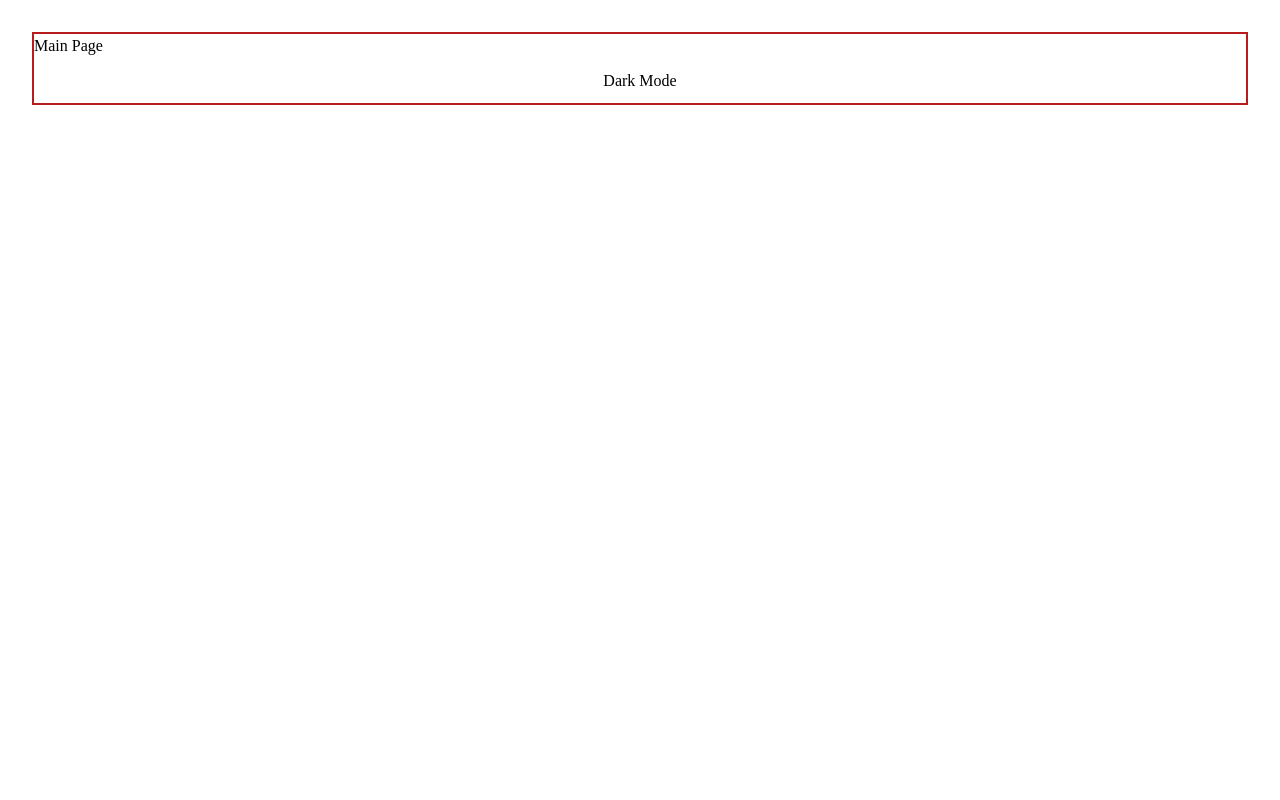
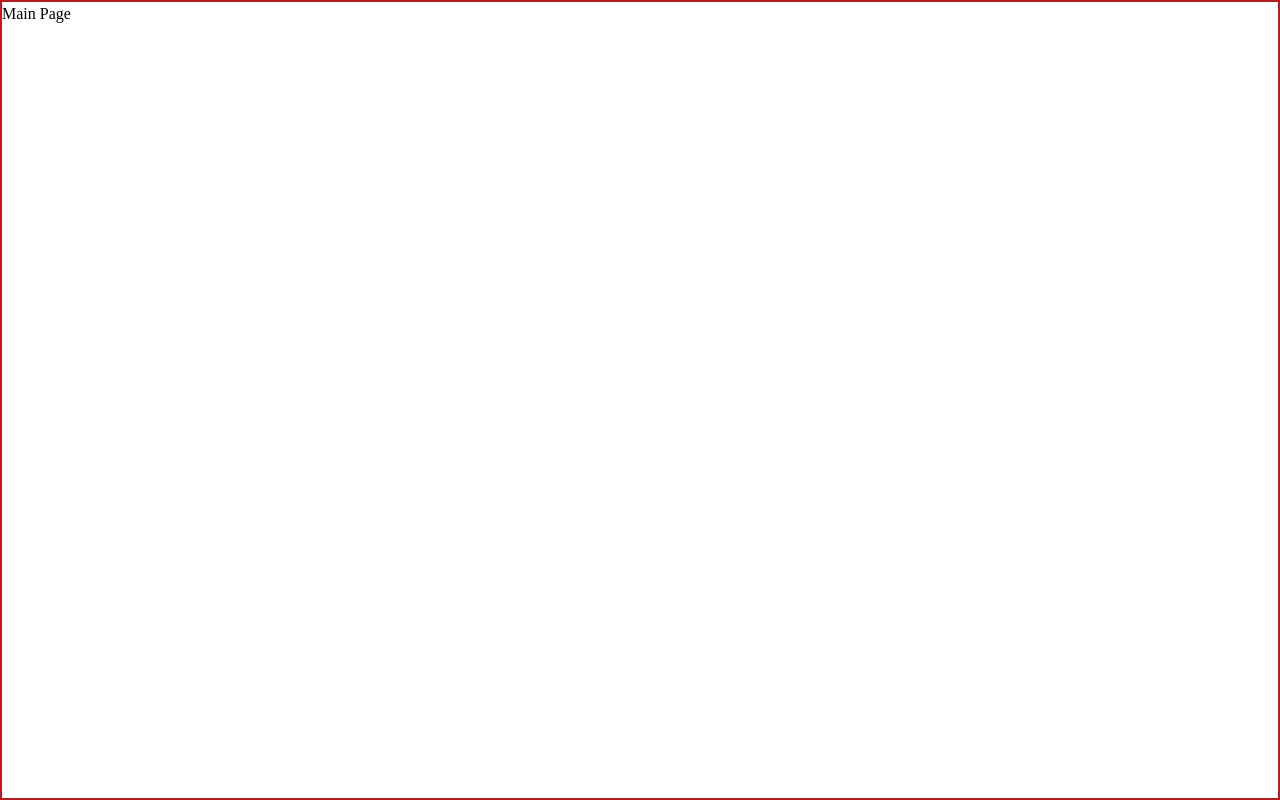
Before and after one commit to negeek7/where-in-the-world, a React (Vite) app: page / in a window 1280 px wide. Built offline with nearby package versions, Linux system fonts and the light colour scheme; a web font is replaced by a local one.

Commit message:
dark mode toggle

```diff
--- a/src/App.css
+++ b/src/App.css
@@ -1,5 +1,3 @@
-#root {
-  max-width: 1280px;
-  margin: 0 auto;
-  padding: 2rem;
+#root > div {
+  height: 100vh;
 }
--- a/src/App.tsx
+++ b/src/App.tsx
@@ -2,14 +2,10 @@ import './App.css'
 import DarkModeToggle from './components/DarkModeToggle'
 
 function App() {
-
-
-
   return (
-    <div className="border-2 border-red-700 flex flex-col">
-     Main Page
-
-     <DarkModeToggle />
+    <div className="border-2 border-red-700 dark:bg-slate-900 dark:text-gray-300">
+      Main Page
+      <DarkModeToggle />
     </div>
   )
 }
--- a/src/components/DarkModeToggle.tsx
+++ b/src/components/DarkModeToggle.tsx
@@ -7,7 +7,7 @@ function DarkModeToggle() {
 
   return (
     <>
-      <button onClick={toggleDarkMode}>Dark Mode</button>
+
     </>
   )
 }
--- a/src/index.css
+++ b/src/index.css
@@ -8,8 +8,6 @@
   font-family: Nunito Sans;
   line-height: 1.5;
   font-weight: 400;
-
-  /* color-scheme: dark; */
 
   font-synthesis: none;
   text-rendering: optimizeLegibility;
--- a/tailwind.config.js
+++ b/tailwind.config.ts
@@ -7,4 +7,5 @@ export default {
       extend: {},
     },
     plugins: [],
+    darkMode: "class"
 }
```
Also changed, not shown: postcss.config.ts (renamed from postcss.config.js).
